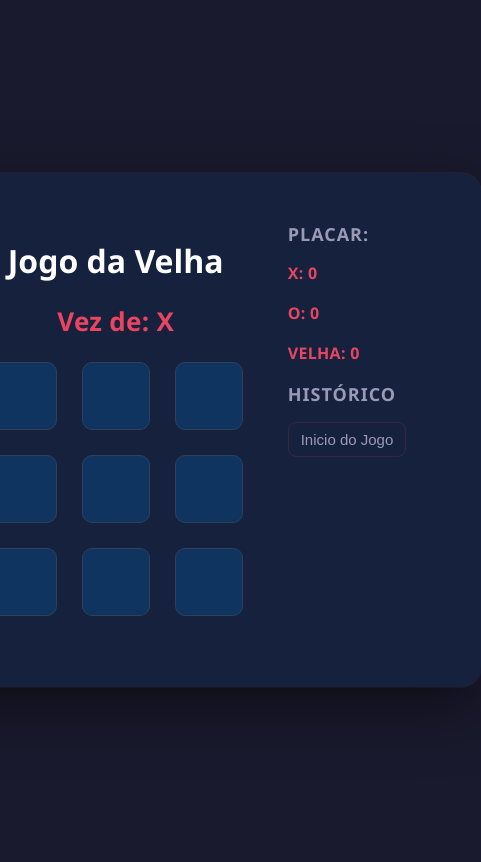
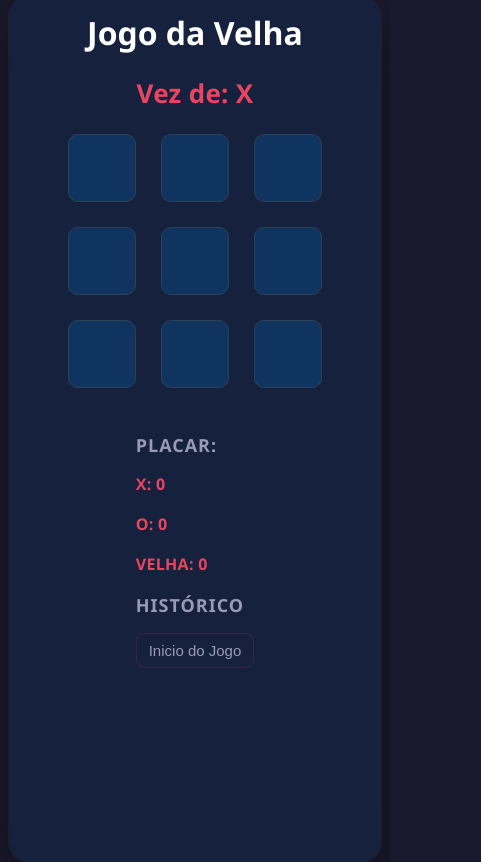
Before and after one commit to Caua-Giovani/jogo-da-velha, a React (Vite) app: page / in a window 390 px wide. Shown: the whole page, 481 px wide, since content can reach past the window. Built offline with nearby package versions, Linux system fonts and the light colour scheme.

Commit message:
Modify: fiz a responsividade

```diff
--- a/src/components/Game/game.module.css
+++ b/src/components/Game/game.module.css
@@ -77,3 +77,22 @@ ul{
     padding-inline-start: 0;
     list-style: none;
 }
+
+
+
+@media screen and (max-width: 650px) {
+  .game{
+    display: flex;
+    flex-direction: column;
+    gap: 40px;
+    align-items: flex-start;
+    background: rgb(22, 33, 62);
+    border-radius: 20px;
+    padding: 32px 36px;
+    box-shadow: rgba(0, 0, 0, 0.5) 0px 20px 60px, rgba(255, 255, 255, 0.05) 0px 0px 0px 1px;
+    width: 300px;
+    justify-content: center;
+    align-items: center;
+    height: 800px;
+}
+}
```
